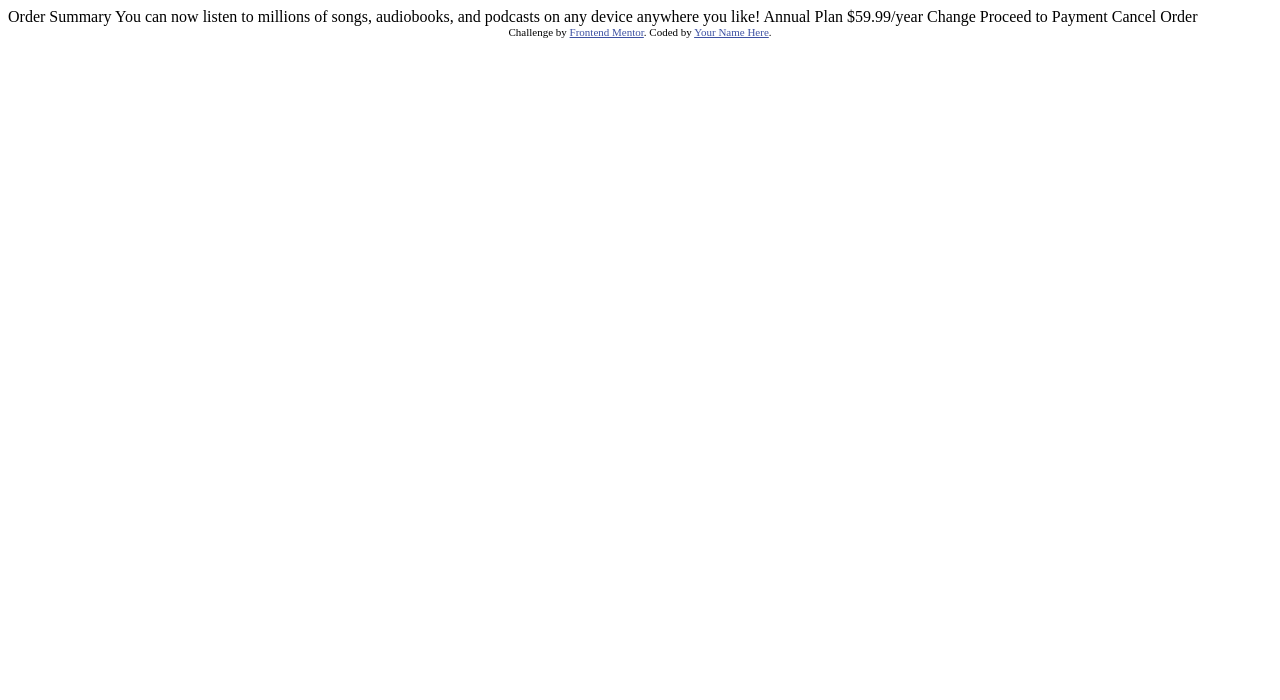
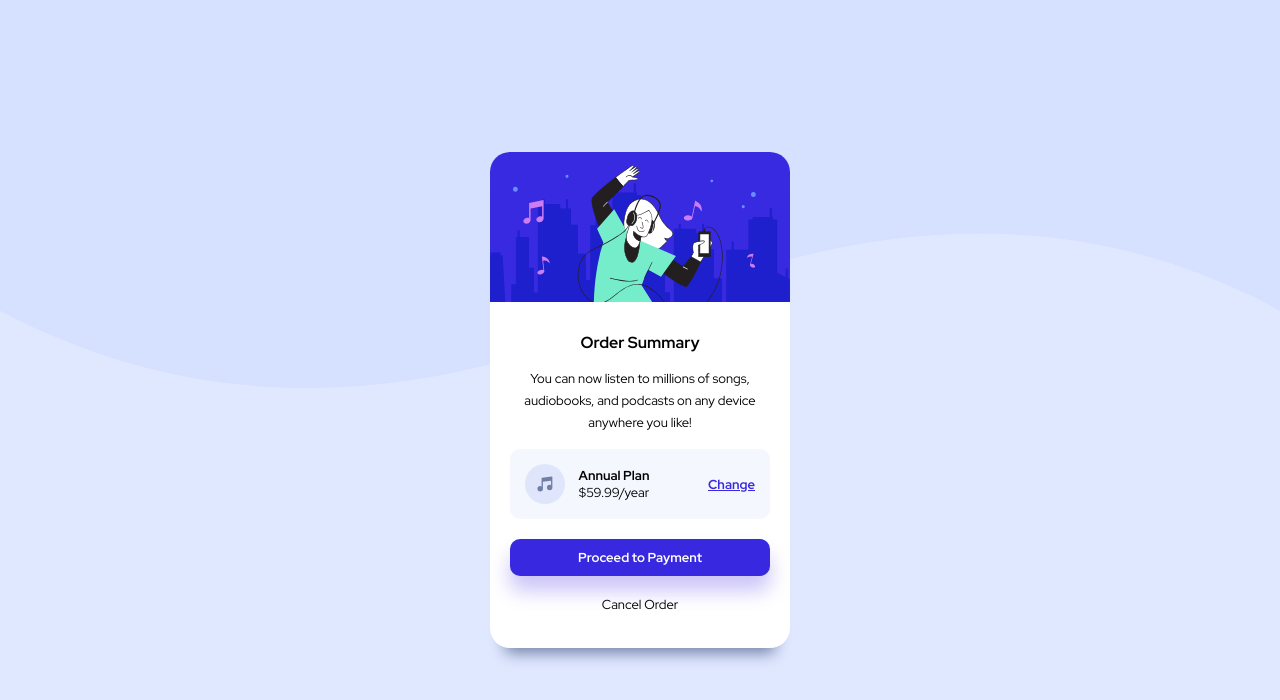
Before and after one commit to Prakash1411/order-summary-design, a plain HTML site: page index.html in a window 1280 px wide. Drawn offline with Linux system fonts and the light colour scheme.

Commit message:
Desktop ready

```diff
--- a/index.html
+++ b/index.html
@@ -3,35 +3,37 @@
 <head>
   <meta charset="UTF-8">
   <meta name="viewport" content="width=device-width, initial-scale=1.0"> <!-- displays site properly based on user's device -->
-
   <link rel="icon" type="image/png" sizes="32x32" href="./images/favicon-32x32.png">
-
-  <title>Frontend Mentor | Order summary card</title>
-
+  <title>Order summary card</title>
   <!-- Feel free to remove these styles or customise in your own stylesheet 👍 -->
-  <style>
-    .attribution { font-size: 11px; text-align: center; }
-    .attribution a { color: hsl(228, 45%, 44%); }
-  </style>
+  <link rel="preconnect" href="https://fonts.googleapis.com">
+  <link rel="preconnect" href="https://fonts.gstatic.com" crossorigin>
+  <link href="https://fonts.googleapis.com/css2?family=Fraunces:opsz,wght@9..144,400;9..144,500;9..144,700&family=Red+Hat+Display:wght@400;500;700&display=swap" rel="stylesheet">
+  <link rel="stylesheet" href="styles.css">
 </head>
 <body>
-
-  Order Summary
-
-  You can now listen to millions of songs, audiobooks, and podcasts on any
-  device anywhere you like!
-
-  Annual Plan
-  $59.99/year
-
-  Change
-
-  Proceed to Payment
-  Cancel Order
-
-  <div class="attribution">
-    Challenge by <a href="https://www.frontendmentor.io?ref=challenge" target="_blank">Frontend Mentor</a>.
-    Coded by <a href="#">Your Name Here</a>.
-  </div>
+  <main>
+    <div class="top-section">
+      <img src="images/illustration-hero.svg" alt="illustration-image">
+    </div>
+    <div class="bottom-section">
+      <h1>Order Summary</h1>
+      <p class="description">You can now listen to millions of songs, audiobooks, and podcasts on any device anywhere you like!</p>
+      <div class="subscription-container">
+        <div>
+          <img src="images/icon-music.svg" alt="icon-music">
+        </div>
+        <div class="plan-container">
+          <p class="plan-title">Annual Plan</p>
+          <p class="plan-cost">$59.99/year</p>
+        </div>
+        <p class="change-button">Change</p>
+      </div>
+      <div class="payment-container">
+        <button>Proceed to Payment</button>
+      </div>
+      <div class="cancel-button">Cancel Order</div>
+    </div>
+  </main>
 </body>
 </html>
--- /dev/null
+++ b/styles.css
@@ -0,0 +1,129 @@
+*{
+  font-size: 16px;
+  padding: 0;
+  margin: 0;
+  font-family: Red Hat Display, sans-serif;
+  box-sizing: border-box;
+
+}
+
+body{
+  display: flex;
+  flex-direction: column;
+  justify-content: center;
+  align-items: center;
+  text-align: center;
+  height: 100vh;
+  background-image: url(images/pattern-background-desktop.svg);
+  background-repeat: no-repeat;
+  background-size: 100%;
+  background-color: hsl(225, 100%, 94%);
+}
+
+main{
+  align-items: center;
+  display: flex;
+  flex-direction: column;
+  justify-content: center;
+  text-align: center;
+  background-color: white;
+  box-shadow: 0px 20px 15px -15px hsl(224, 23%, 55%);
+  border-radius: 20px;
+  width: 300px;
+}
+
+.top-section img{
+  display: block;
+  width: 100%;
+  height: 150px;
+  border-radius: 20px 20px 0 0;
+}
+
+.bottom-section{
+  width: 100%;
+  padding: 20px;
+}
+
+h1{
+  margin-bottom: 15px;
+  margin-top: 10px;
+  font-family: 700;
+}
+
+.description{
+  font-size: 13px;
+  line-height: 1.7;
+  margin-bottom: 15px;
+}
+
+.subscription-container{
+  display: flex;
+  justify-content: space-between;
+  align-items: center;
+  padding: 15px;
+  background-color: hsl(225, 100%, 98%);
+  border-radius: 10px;
+  margin-bottom: 20px;
+}
+
+.subscription-container img{
+  width: 40px;
+  height: 40px;
+  display: block;
+}
+
+.plan-container{
+  margin-left: -45px;
+}
+
+.plan-title{
+  font-weight: 700;
+  margin: 0;
+  font-size: 13px;
+}
+
+.plan-cost{
+  margin: 0;
+  font-size: 13px;
+}
+
+.change-button{
+  font-size: 13px;
+  font-weight: 700;
+  text-decoration: underline;
+  color: hsl(245, 75%, 52%);
+  cursor: pointer;
+}
+
+.change-button:hover{
+  color: rgb(143, 102, 209);
+  text-decoration: none;
+}
+
+.payment-container button{
+  width: 100%;
+  background-color: hsl(245, 75%, 52%);
+  border: none;
+  color: white;
+  font-weight: 700;
+  font-size: 13px;
+  padding: 10px 0;
+  border-radius: 10px;
+  margin-bottom: 20px;
+  cursor: pointer;
+  box-shadow: 0 15px 19px rgba(73, 45, 230, 0.28);
+}
+
+.payment-container button:hover{
+  background-color: rgb(143, 102, 209);
+}
+
+.cancel-button{
+  font-size: 13px;
+  margin-bottom: 15px;
+  cursor: pointer;
+}
+
+.cancel-button:hover{
+  font-weight: 700;
+}
```
Also changed, not shown: 2 other files.
